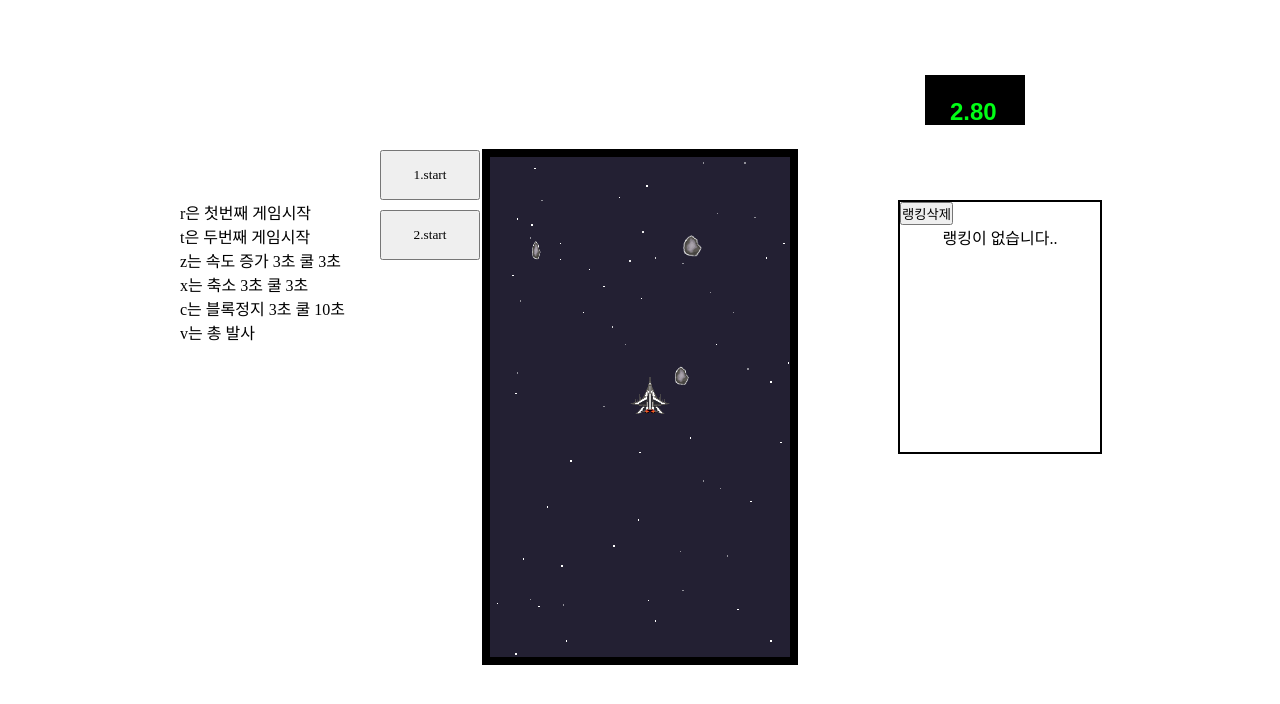
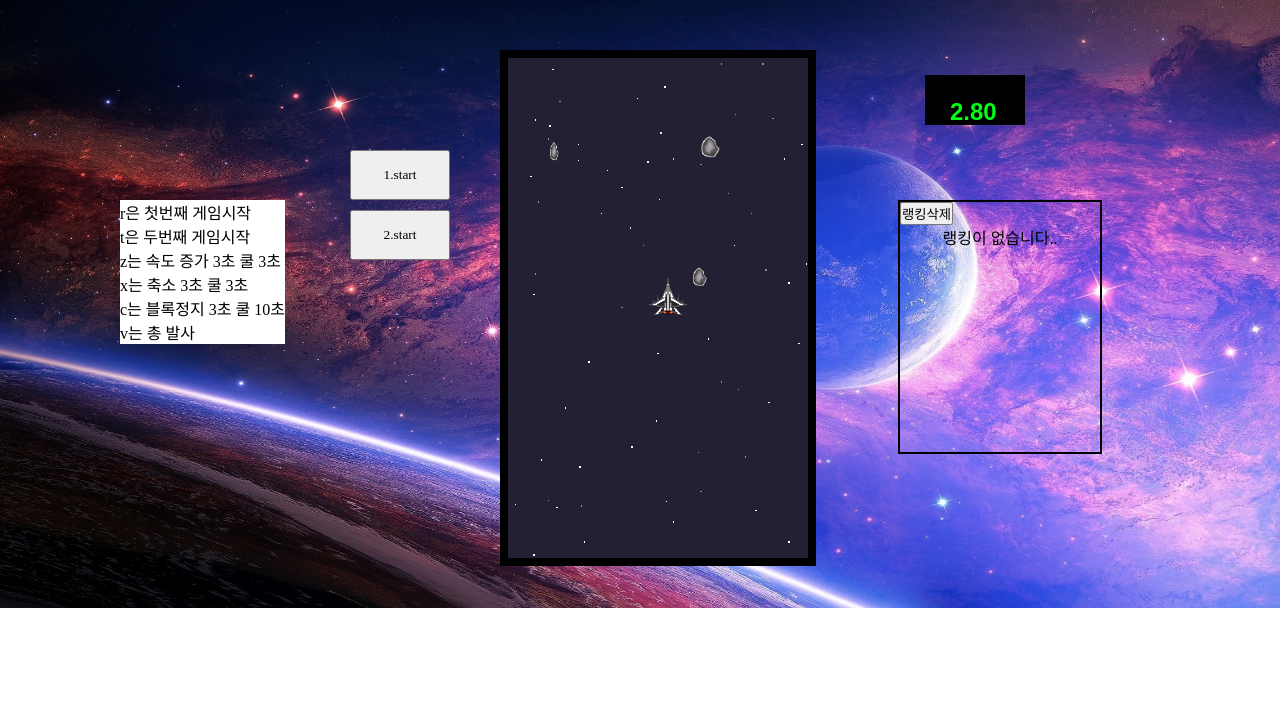
Before and after one commit to hardmineworker/airplane_game, a plain HTML site: page index.html in a window 1280 px wide. Both pictures are taken after a click on the button "1.start". Drawn offline with Linux system fonts and the light colour scheme.

Commit message:
Update index.html

```diff
--- a/index.html
+++ b/index.html
@@ -31,10 +31,14 @@
       #explain {
         position: absolute;
         top: 200px;
-        left: 180px;
+        left: 120px;
+        background-color: rgb(255, 255, 255);
       }
 
       #mycanvas {
+        position: absolute;
+        top: 50px;
+        left: 500px;
         border: 8px solid black;
       }
 
@@ -51,7 +55,7 @@
       #start {
         position: absolute;
         top: 150px;
-        left: 380px;
+        left: 350px;
         width: 100px;
         height: 50px;
       }
@@ -59,7 +63,7 @@
       #change {
         position: absolute;
         top: 210px;
-        left: 380px;
+        left: 350px;
         width: 100px;
         height: 50px;
       }
@@ -72,9 +76,27 @@
         height: 50px;
         transform: translate(-50%);
       }
+
+      #go {
+        position: absolute;
+        top: 0px;
+        left: 0px;
+        width: 1280px;
+        height: 608px;
+      }
     </style>
     <script>
       window.onload = function () {
+        var audio = new Audio("./sound.mp3");
+        var audio2 = new Audio("./sound2.mp3");
+        const arr_sound = [];
+        for (let i = 0; i < 10; i++) {
+          const sound = new Audio();
+          sound.src = "./sound3.mp3";
+          arr_sound.push(sound);
+        }
+        var canvas = document.getElementById("mycanvas");
+        var ctx = canvas.getContext("2d");
         //쏜다
         const bullets = [];
         const reloadSpeed = 1.2 * 100000;
@@ -85,6 +107,7 @@
           if (frame % reloadSpeed === 0) {
             is_fire = true;
           }
+
           //그리는 함수
           for (let i = 0; i < bullets.length; i++) {
             bullets[i].draw();
@@ -213,7 +236,8 @@
           "./left_airplane.png",
           "./background.jpg",
           "./운석.png",
-          "./razer.png"
+          "./razer.png",
+          "./go.jpg"
         );
 
         function sleep(ms) {
@@ -271,15 +295,25 @@
             if (game_start == false) {
               game_start = true;
               start();
+              audio.play();
+              audio.loop = true;
               setInterval(games.game1, 0.1);
             }
           } else if (e.keyCode === 84) {
             if (game_start == false) {
               game_start = true;
               start();
+              audio.play();
+              audio.loop = true;
               setInterval(games.game2, 0.1);
             }
           } else if (e.keyCode === 86) {
+            for (let i = 0; i < arr_sound.length; i++) {
+              if (arr_sound[i].paused) {
+                arr_sound[i].play();
+                break;
+              }
+            }
           }
         }
         function Ukey(e) {
@@ -297,7 +331,6 @@
             small = false;
           } else if (e.keyCode === 86) {
             //clearInterval(bulletTimer);
-            console.log(bullets);
             if ((is_fire = true)) {
               if (box.width === 20) {
                 bullets.push(
@@ -350,6 +383,8 @@
               y - (box.y + box.height) <= block.y + block.height
             ) {
               touching = true;
+              audio2.volume = 1.0
+              audio2.play();
             }
           } else if (touching == true) {
             recordRank(((now - startTime) / 1000 - 0.01).toFixed(2));
@@ -530,8 +565,7 @@
           Down,
           move_stop = true,
           k = true;
-        var canvas = document.getElementById("mycanvas");
-        var ctx = canvas.getContext("2d");
+
         var box = {
           height: 20,
           width: 20,
@@ -577,13 +611,13 @@
             ctx.beginPath();
             ctx.drawImage(images[3], 0, 0);
             ctx.closePath();
-            block_move.call(blocks[0], front, 6);
-            block_move.call(blocks[1], front, 6);
-            block_move.call(blocks[2], front, 6);
-            block_move.call(blocks[3], front, 6);
-            block_move.call(blocks[4], front, 6);
-            block_move.call(blocks[5], front, 6);
-            block_move.call(blocks[6], front, 6);
+            block_move.call(blocks[0], front, 8);
+            block_move.call(blocks[1], front, 8);
+            block_move.call(blocks[2], front, 8);
+            block_move.call(blocks[3], front, 8);
+            block_move.call(blocks[4], front, 8);
+            block_move.call(blocks[5], front, 8);
+            block_move.call(blocks[6], front, 8);
             box_start();
             bulletHandler(blocks);
           },
@@ -627,6 +661,8 @@
           if (game_start == false) {
             game_start = true;
             start();
+            audio.play();
+            audio.loop = true;
             setInterval(games.game1, 0.1);
           }
         };
@@ -634,6 +670,8 @@
           if (game_start == false) {
             game_start = true;
             start();
+            audio.play();
+            audio.loop = true;
             setInterval(games.game2, 0.1);
           }
         };
@@ -641,6 +679,7 @@
     </script>
   </head>
   <body>
+    <img id="go" src="./go.jpg" alt="my" />
     <div>
       <p id="explain">
         r은 첫번째 게임시작
@@ -671,9 +710,10 @@
           0.00
         </span>
       </p>
+
       <input id="start" type="button" value="1.start" />
       <input id="change" type="button" value="2.start" />
-      <canvas id="mycanvas" height="500;" weight="500"></canvas>
+      <canvas id="mycanvas" height="500;" weight="300" z-index: 1;></canvas>
       <div
         id="rankboard"
         style="
```
Lines whose indentation alone changed are shown as unchanged.
